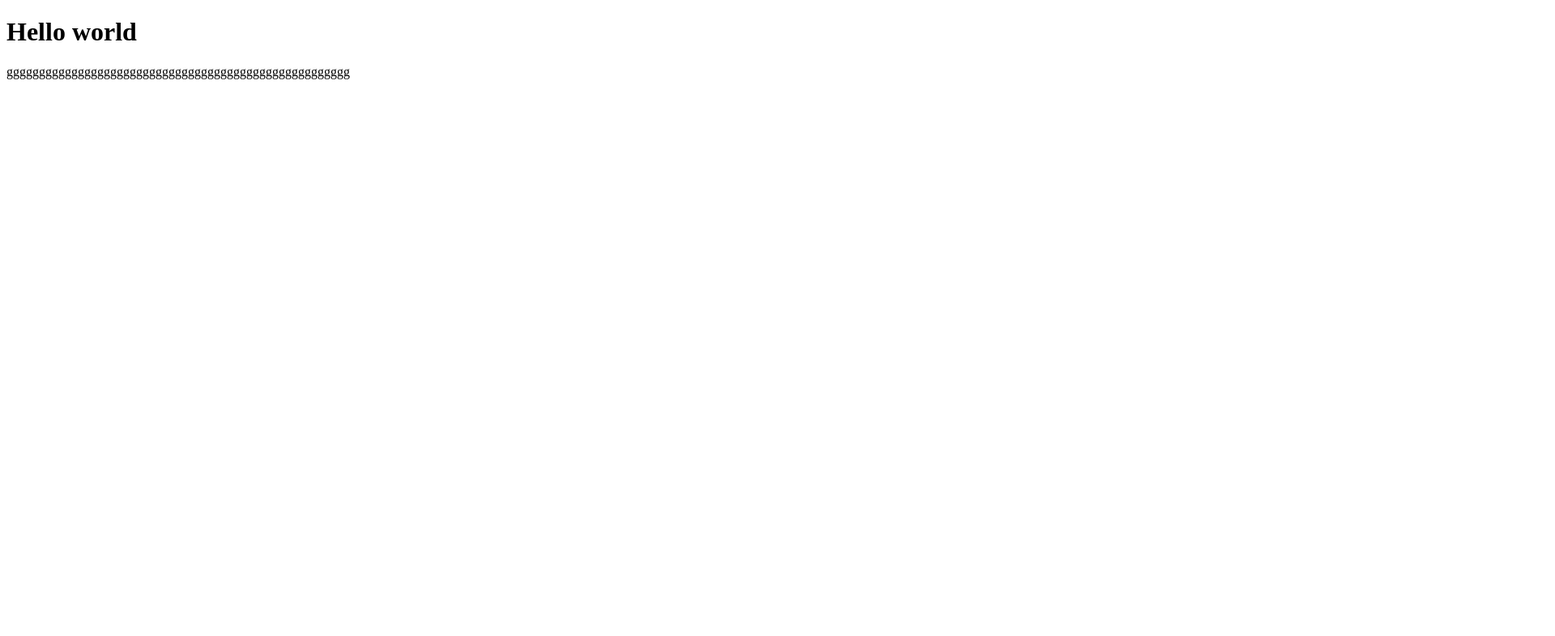
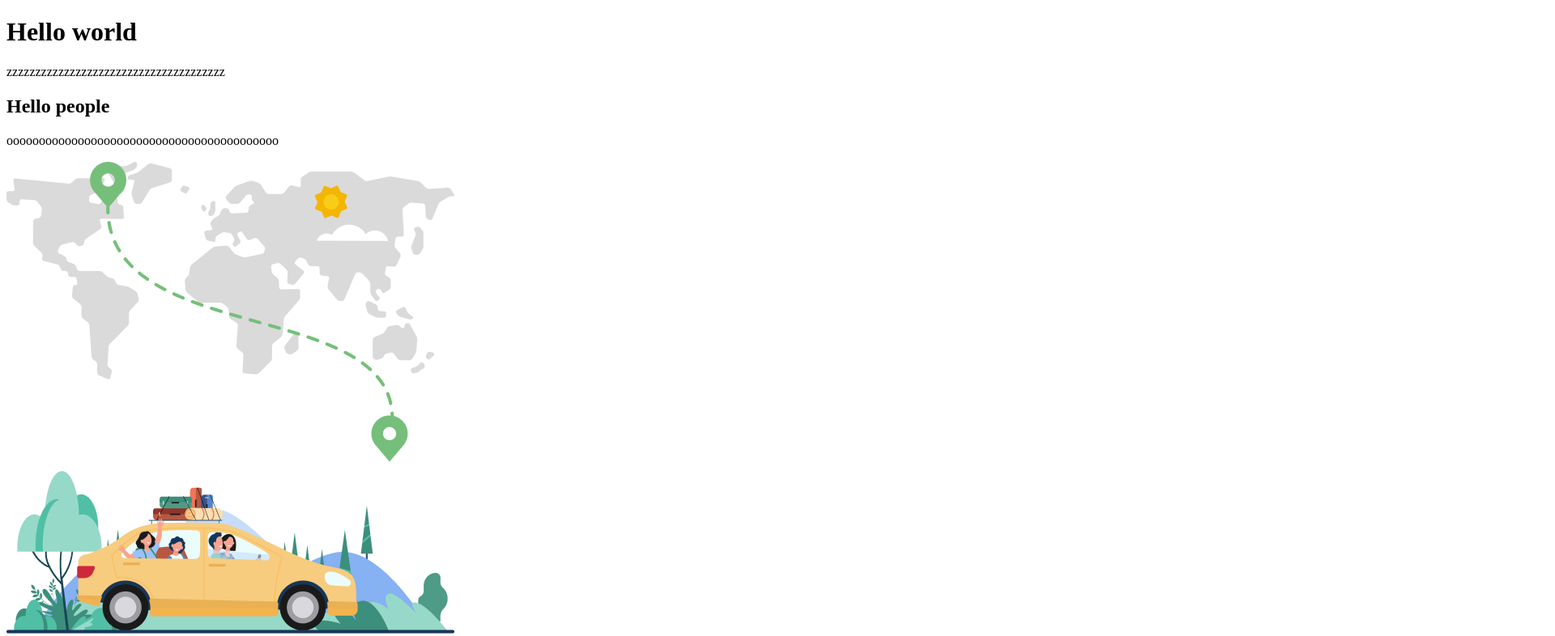
Before and after one commit to Lyudmila88/First, a plain HTML site: page index.html in a window 1280 px wide. Shown: the top 786 px of the page at 81% size, 1920 px wide, since content can reach past the window. Drawn offline with Linux system fonts and the light colour scheme.

Commit message:
add index

```diff
--- a/index.html
+++ b/index.html
@@ -9,8 +9,17 @@
 </head>
 
 <body>
-    <h1>Hello world</h1>
-    <p>ggggggggggggggggggggggggggggggggggggggggggggggggggggg</p>
+    <header>
+        <h1>Hello world</h1>
+        <p>zzzzzzzzzzzzzzzzzzzzzzzzzzzzzzzzzzzzzz</p>
+    </header>
+    <section>
+        <h2>Hello people</h2>
+        <p>oooooooooooooooooooooooooooooooooooooooooo</p>
+        <img src="./images/car.png" alt="">
+        <img src="./images/1.png" alt="">
+    </section>
+    <footer>hhhhhhhhhhhhhhhhhhhhhhhhhhhhhhhhh</footer>
 </body>
 
 </html>
```
